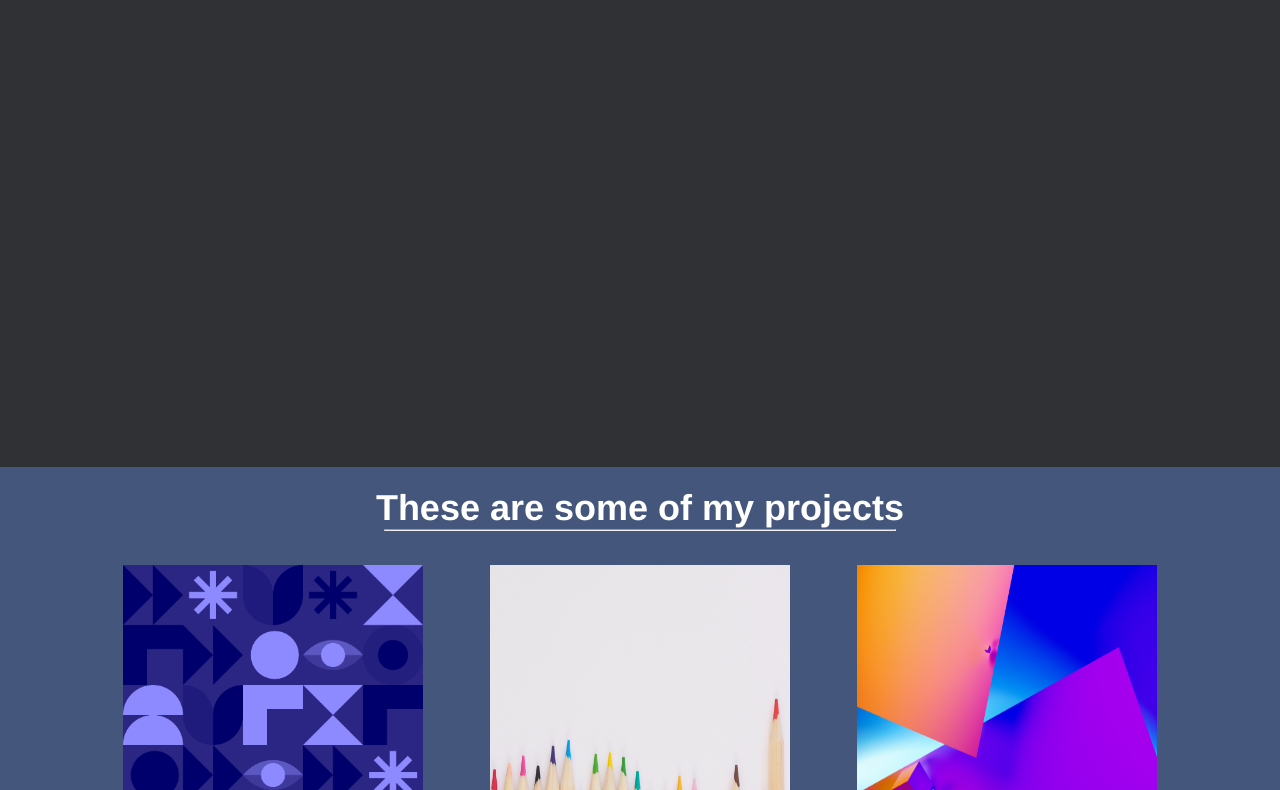
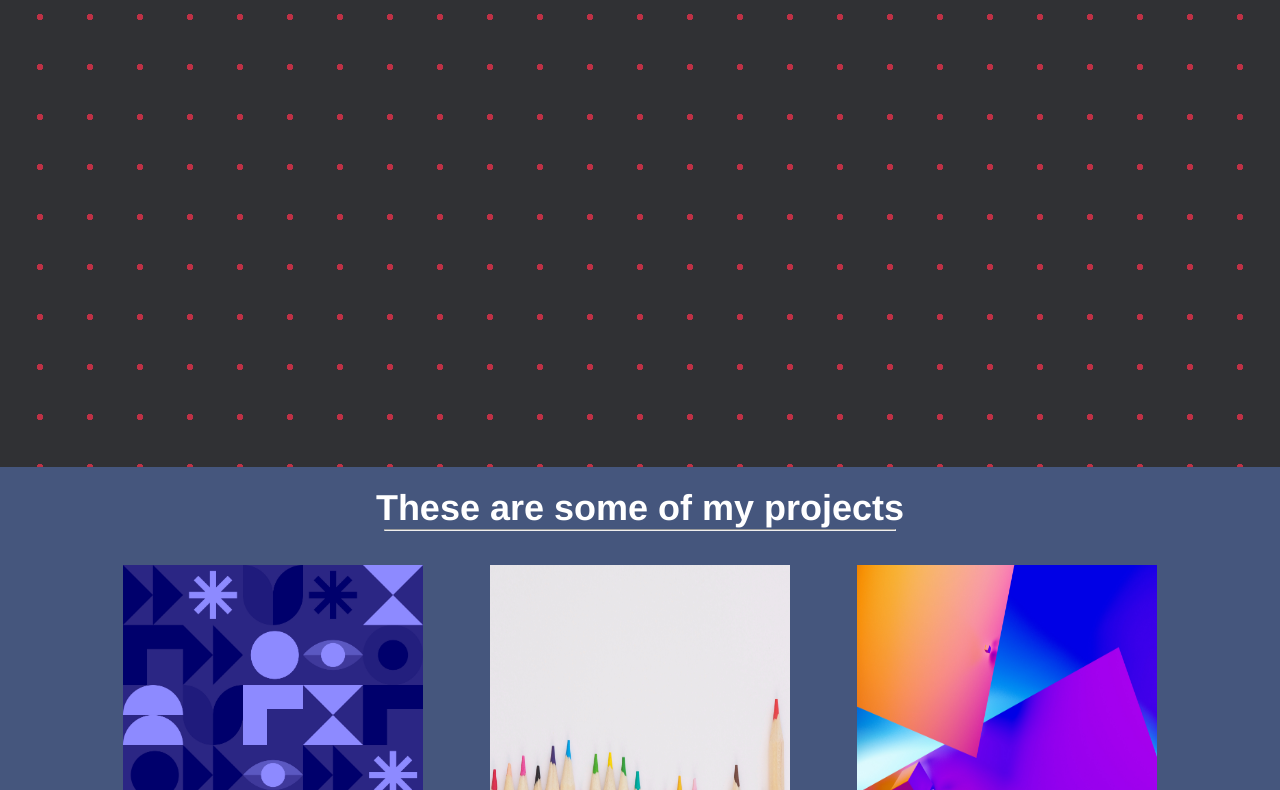
Before and after one commit to nimely111/Resume, a plain HTML site: page index.html in a window 1280 px wide. Shown: the part 406-1196 px from the top of the page. Drawn offline with Linux system fonts and the light colour scheme.

Commit message:
main page modified

```diff
--- a/Resume/CSS/style.css
+++ b/Resume/CSS/style.css
@@ -53,7 +53,9 @@ a:link, a:visited{
 
 .main-area{
     margin-top: 73px;
-    background: #303134;
+    background-color: #303134;
+    background-image: radial-gradient(#BE3145 3px, transparent 3px);
+    background-size: 50px 50px;
     background-position: center center;
     width: 100vw;
     height: 100vh;
```
